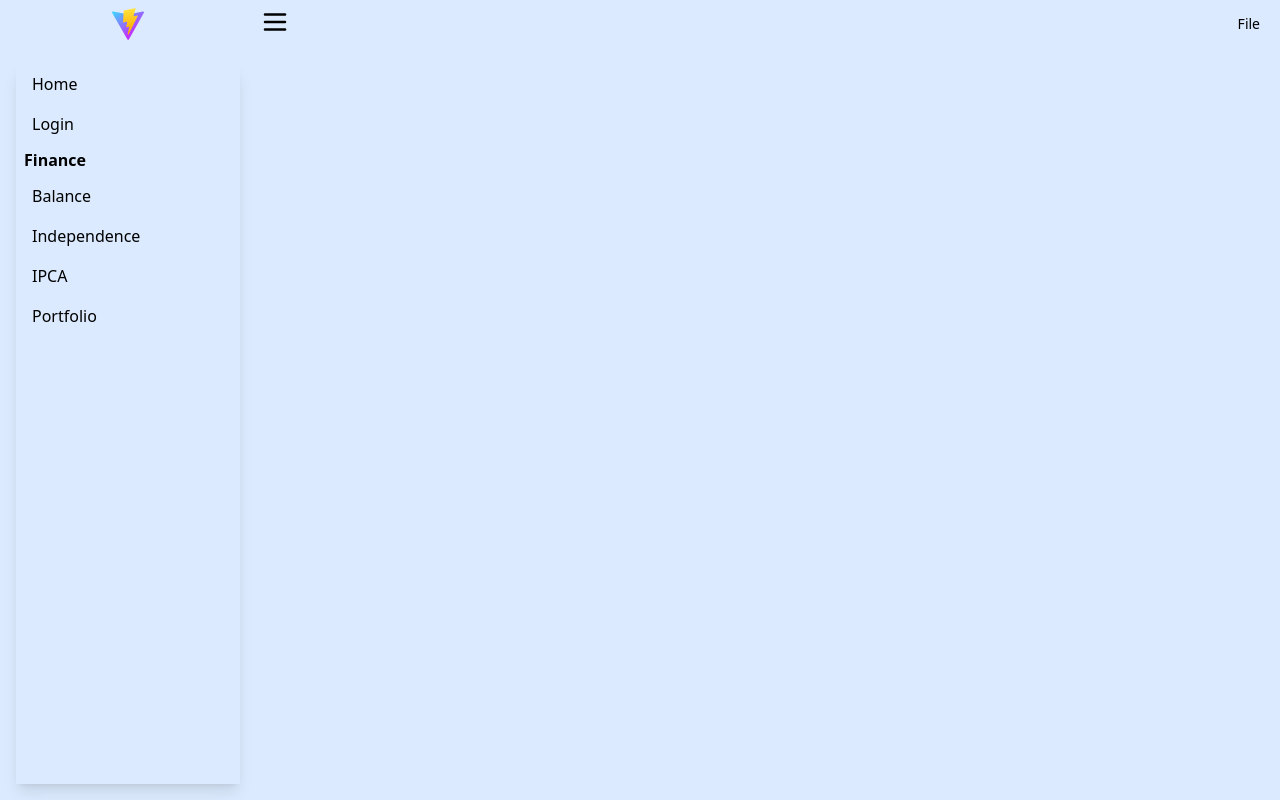
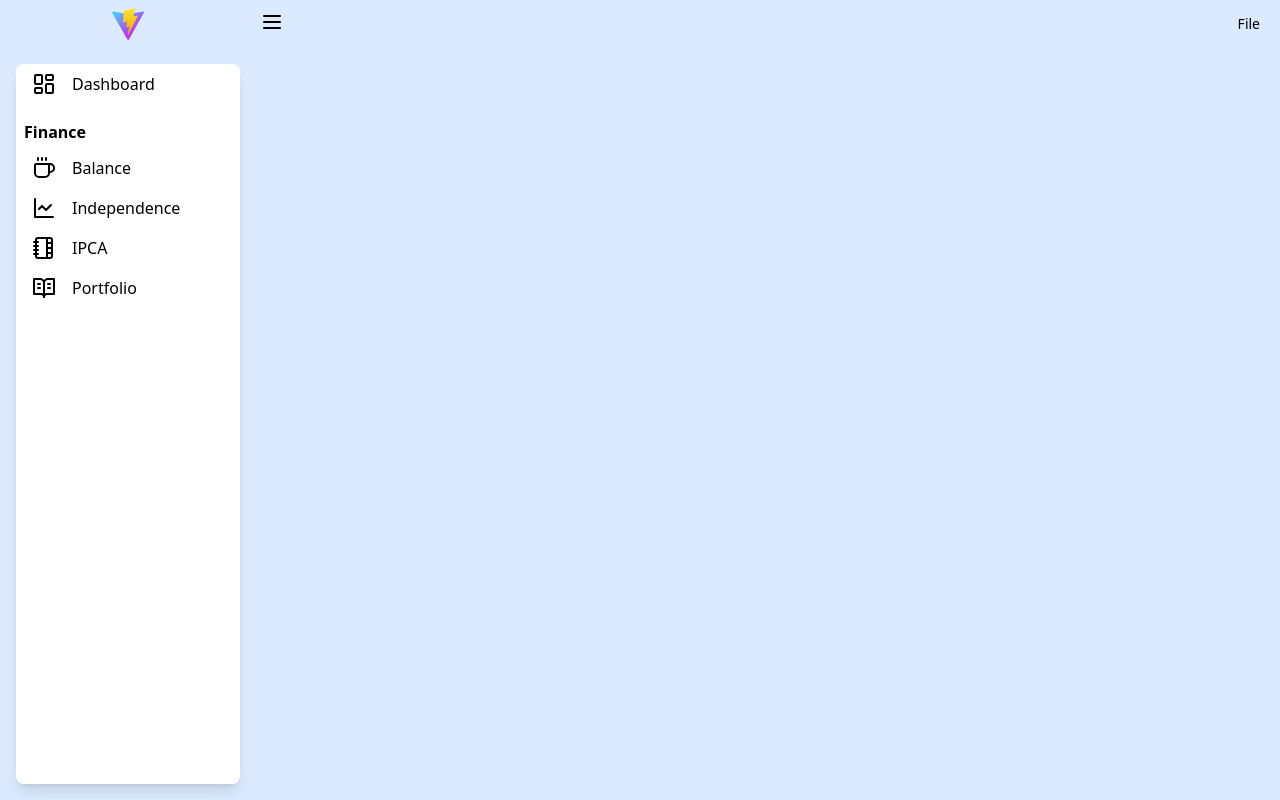
Before and after one commit to filipebsmonteiro/finance-react, a React (Vite) app: page / in a window 1280 px wide. Built offline with nearby package versions, Linux system fonts and the light colour scheme.

Commit message:
Improve Sidebar

```diff
--- a/src/components/navigation/Navbar.tsx
+++ b/src/components/navigation/Navbar.tsx
@@ -18,6 +18,7 @@ import viteLogo from '/vite.svg'
 import { useDispatch } from "react-redux";
 import { AppDispatch } from "@/store";
 import { toggle } from "@/store/sidebar";
+import { Menu } from "lucide-react";
 
 function Navbar() {
     const dispatch = useDispatch<AppDispatch>();
@@ -34,11 +35,7 @@ function Navbar() {
                 <div className="flex flex-1 justify-between">
                     <MenubarLabel>
                         <button onClick={() => dispatch(toggle())}>
-                            <svg xmlns="http://www.w3.org/2000/svg" width="30px" height="30px" viewBox="0 0 24 24" fill="none"><script xmlns=""/>
-                                <path d="M4 18L20 18" stroke="#000000" stroke-width="2" stroke-linecap="round"/>
-                                <path d="M4 12L20 12" stroke="#000000" stroke-width="2" stroke-linecap="round"/>
-                                <path d="M4 6L20 6" stroke="#000000" stroke-width="2" stroke-linecap="round"/>
-                            </svg>
+                            <Menu />
                         </button>
                     </MenubarLabel>
                     <MenubarTrigger>File</MenubarTrigger>
--- a/src/components/navigation/Sidebar.tsx
+++ b/src/components/navigation/Sidebar.tsx
@@ -1,35 +1,43 @@
 import { ScrollArea } from "@/components/ui/scroll-area"
-import { Separator } from "@/components/ui/separator"
+// import { Separator } from "@/components/ui/separator"
 import { Link } from "react-router-dom"
+import { useSelector } from "react-redux"
+import { BookOpenText, Coffee, LayoutDashboard, LineChart, NotebookTabs } from "lucide-react";
+import { Separator } from "@/components/ui/separator";
 
 function Sidebar() {
+  const { open } = useSelector((state: any) => state.sidebar);
   return (
-    <ScrollArea className="w-56 mx-4 my-4 shadow-lg">
+    <ScrollArea
+      className={`
+        mx-4 my-4 bg-white rounded-lg shadow-lg transition-all duration-300
+        ${open ? " w-56" : " w-14"}
+      `}
+    >
       {/* <p className="pl-4 text-sm font-semibold mb-1">MAIN</p> */}
       <nav>
         <Link className="flex pl-4 p-2 rounded-lg hover:bg-gray-200" to="/dashboard">
-          Home
+          <LayoutDashboard className="mr-4" /> Dashboard
         </Link>
         {/* <Separator /> */}
 
-        <Link className="flex pl-4 p-2 rounded-lg hover:bg-gray-200" to="/auth/login">
+        {/* <Link className="flex pl-4 p-2 rounded-lg hover:bg-gray-200" to="/auth/login">
           Login
-        </Link>
+        </Link> */}
         {/* <Separator className="mx-4 w-[85%]"  /> */}
 
-
-        <p className="pl-2 font-semibold my-1">Finance</p>
+        {open ? <p className="pl-2 font-semibold mt-4 mb-1">Finance</p> : <Separator  />}
         <Link className="flex pl-4 py-2 rounded-lg hover:bg-gray-200" to="/finance/balance">
-          Balance
+          <Coffee className="mr-4" /> Balance
         </Link>
         <Link className="flex pl-4 py-2 rounded-lg hover:bg-gray-200" to="/finance/independence">
-          Independence
+          <LineChart className="mr-4" /> Independence
         </Link>
         <Link className="flex pl-4 py-2 rounded-lg hover:bg-gray-200" to="/finance/ipca">
-          IPCA
+          <NotebookTabs className="mr-4" /> IPCA
         </Link>
         <Link className="flex pl-4 py-2 rounded-lg hover:bg-gray-200" to="/finance/portfolio">
-          Portfolio
+          <BookOpenText className="mr-4" /> Portfolio
         </Link>
         {/* <Separator  /> */}
       </nav>
--- a/src/pages/layouts/PanelLayout.tsx
+++ b/src/pages/layouts/PanelLayout.tsx
@@ -3,16 +3,14 @@ import Sidebar from '@/components/navigation/Sidebar'
 import Navbar from '@/components/navigation/Navbar'
 import { ScrollArea } from '@/components/ui/scroll-area'
 import BreadCrumb from '@/components/navigation/BreadCrumb'
-import { useSelector } from "react-redux";
 
 function PanelLayout() {
-  const { open } = useSelector((state: any) => state.sidebar);
 
   return (
     <>
       <Navbar />
       <div className='flex flex-1'>
-        {open && <Sidebar />}
+        <Sidebar />
 
         <ScrollArea className='flex-1 p-4'>
           <BreadCrumb />
```
